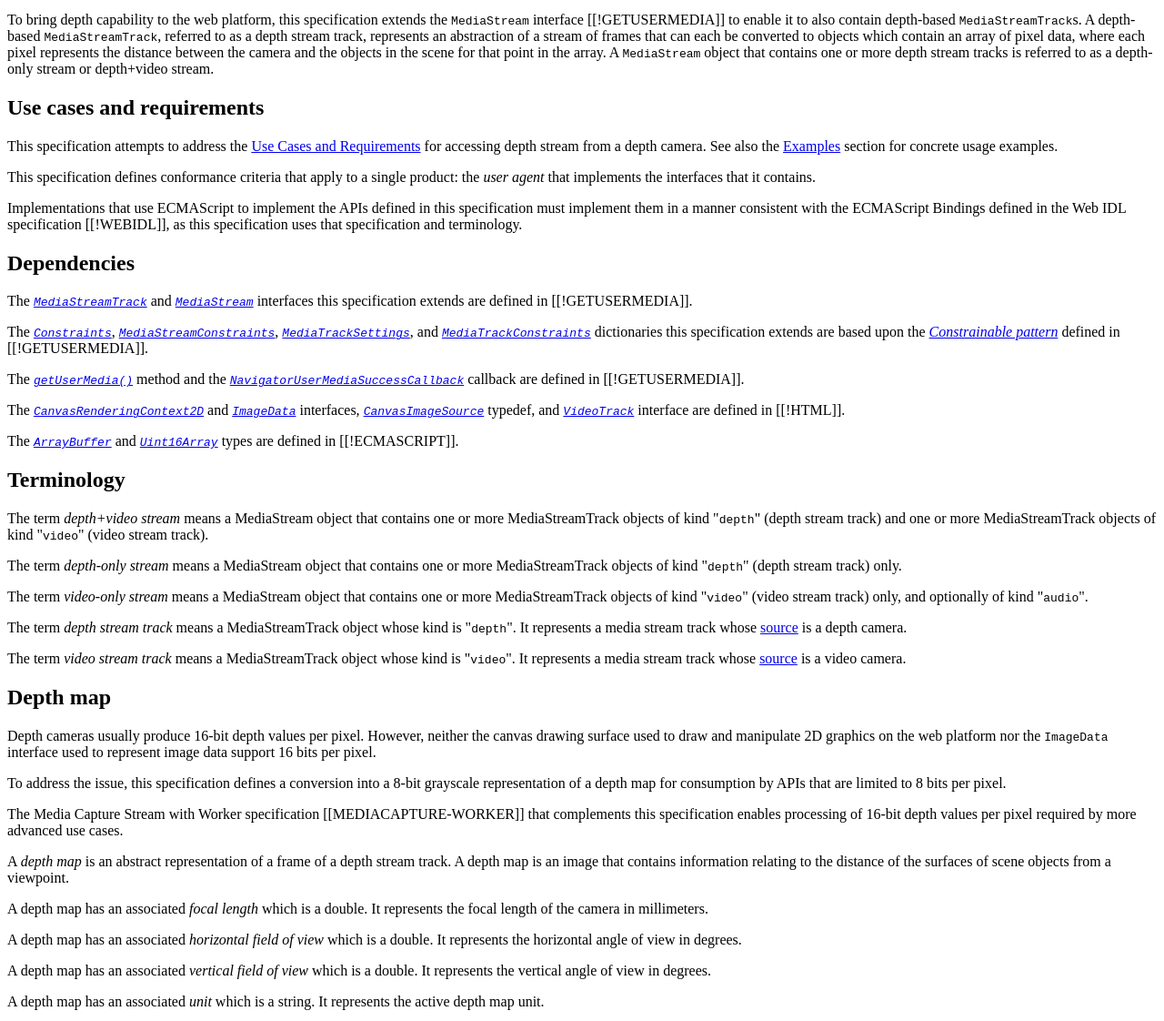
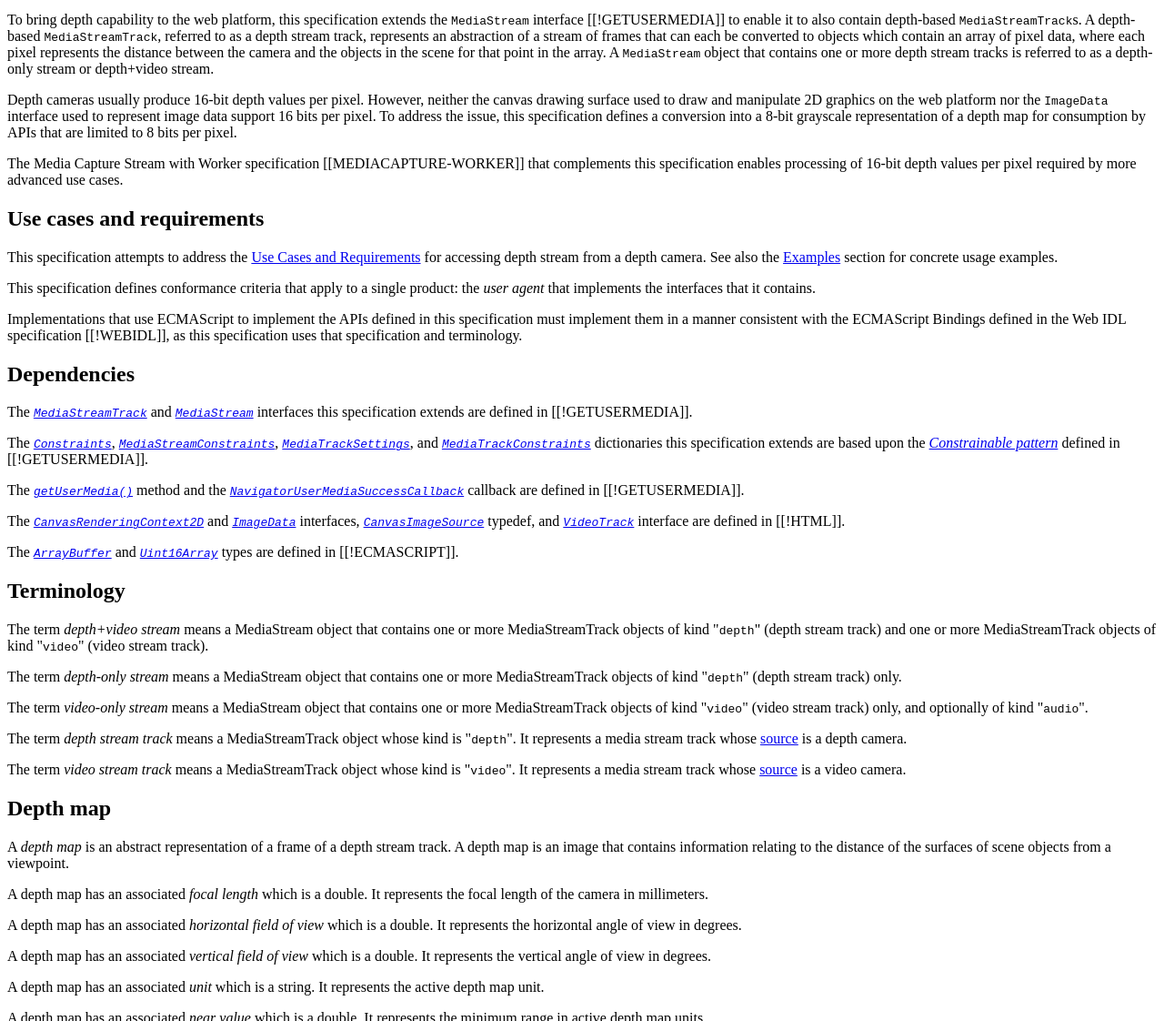
Before and after one commit to w3c/mediacapture-depth, a plain HTML site: page index.html in a window 1280 px wide. Shown: the part 246-1368 px from the top of the page at 91% size. Drawn offline with Linux system fonts and the light colour scheme.

Commit message:
Explain relationship with mediacapture-worker in Intro.

```diff
--- a/index.html
+++ b/index.html
@@ -137,6 +137,21 @@
         <a>depth stream track</a>s is referred to as a <a>depth-only stream</a>
         or <a>depth+video stream</a>.
       </p>
+      <p>
+        Depth cameras usually produce 16-bit depth values per pixel. However,
+        neither the canvas drawing surface used to draw and manipulate 2D
+        graphics on the web platform nor the <code><a>ImageData</a></code>
+        interface used to represent image data support 16 bits per pixel. To
+        address the issue, this specification defines a conversion into a 8-bit
+        grayscale representation of a <a>depth map</a> for consumption by APIs
+        that are limited to 8 bits per pixel.
+      </p>
+      <p>
+        The Media Capture Stream with Worker specification
+        [[MEDIACAPTURE-WORKER]] that complements this specification enables
+        processing of 16-bit depth values per pixel required by more advanced
+        use cases.
+      </p>
     </section>
     <section>
       <h2>
@@ -257,26 +272,6 @@
         <h2>
           Depth map
         </h2>
-        <div class="note">
-          <p>
-            Depth cameras usually produce 16-bit depth values per pixel.
-            However, neither the canvas drawing surface used to draw and
-            manipulate 2D graphics on the web platform nor the
-            <code><a>ImageData</a></code> interface used to represent image
-            data support 16 bits per pixel.
-          </p>
-          <p>
-            To address the issue, this specification defines a conversion into
-            a 8-bit grayscale representation of a <a>depth map</a> for
-            consumption by APIs that are limited to 8 bits per pixel.
-          </p>
-          <p>
-            The Media Capture Stream with Worker specification
-            [[MEDIACAPTURE-WORKER]] that complements this specification enables
-            processing of 16-bit depth values per pixel required by more
-            advanced use cases.
-          </p>
-        </div>
         <p>
           A <dfn>depth map</dfn> is an abstract representation of a frame of a
           <a>depth stream track</a>. A <a>depth map</a> is an image that
```
